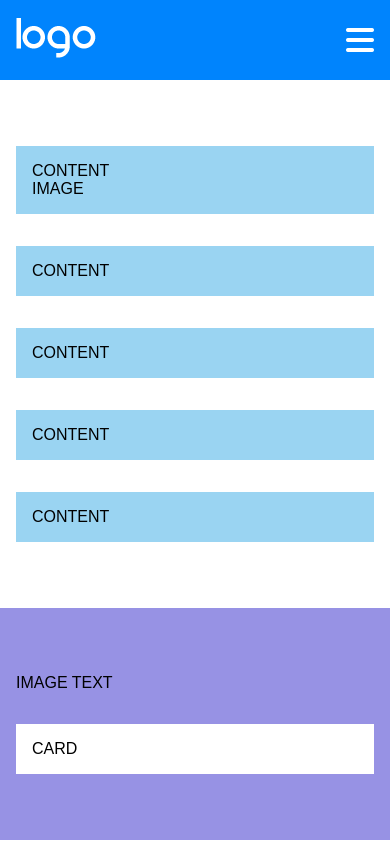
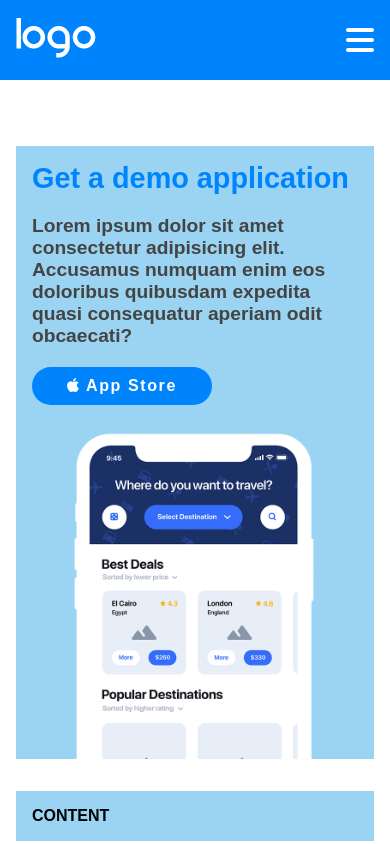
Before and after one commit to umbertofaenza/htmlcss-responsive-layout, a plain HTML site: page index.html in a window 390 px wide. Shown: the top 844 px of the page. Drawn offline with Linux system fonts and the light colour scheme; a web font is replaced by a local one.

Commit message:
style: mobille - style first intro card

```diff
--- a/css/style.css
+++ b/css/style.css
@@ -21,6 +21,10 @@ a {
 
 body {
   font-family: "Akatab", sans-serif;
+}
+
+img {
+  max-width: 100%;
 }
 
 /*
@@ -109,6 +113,46 @@ section,
 #intro .card {
   background-color: #9ad4f2;
   padding: 1rem;
+  font-weight: 700;
+}
+
+#intro .card h3 {
+  color: #0084fd;
+  font-size: 1.8rem;
+  font-weight: 900;
+}
+
+#intro .card p {
+  color: #444444;
+  font-size: 1.2rem;
+}
+
+#intro .intro__button {
+  background-color: #0084fd;
+  color: white;
+  text-align: center;
+  letter-spacing: 0.1rem;
+  padding: 10px 35px;
+  border-radius: 30px;
+}
+
+#intro .card__half.card-text {
+  display: flex;
+  flex-direction: column;
+  align-items: flex-start;
+  gap: 20px;
+  margin-bottom: 20px;
+}
+
+#intro .card__half.card-media {
+  display: flex;
+  justify-content: center;
+}
+
+#intro .card__half.card-media img {
+  display: block;
+  width: 300px;
+  margin-bottom: -1rem;
 }
 
 /* Planning */
--- a/index.html
+++ b/index.html
@@ -52,8 +52,18 @@
                 <div class="row">
                     <div class="col">
                         <div class="card large-card">
-                            <div class="card__half">CONTENT</div>
-                            <div class="card__half">IMAGE</div>
+                            <div class="card__half card-text">
+                                <h3>Get a demo application</h3>
+                                <p>Lorem ipsum dolor sit amet consectetur adipisicing elit. Accusamus numquam enim eos
+                                    doloribus quibusdam expedita quasi consequatur aperiam odit obcaecati?</p>
+                                <a href="#" class="intro__button">
+                                    <i class="fa-brands fa-apple"></i>
+                                    App Store
+                                </a>
+                            </div>
+                            <div class="card__half card-media">
+                                <img src="./img/phone.png" alt="Display">
+                            </div>
                         </div>
                     </div>
                     <div class="col">
```
